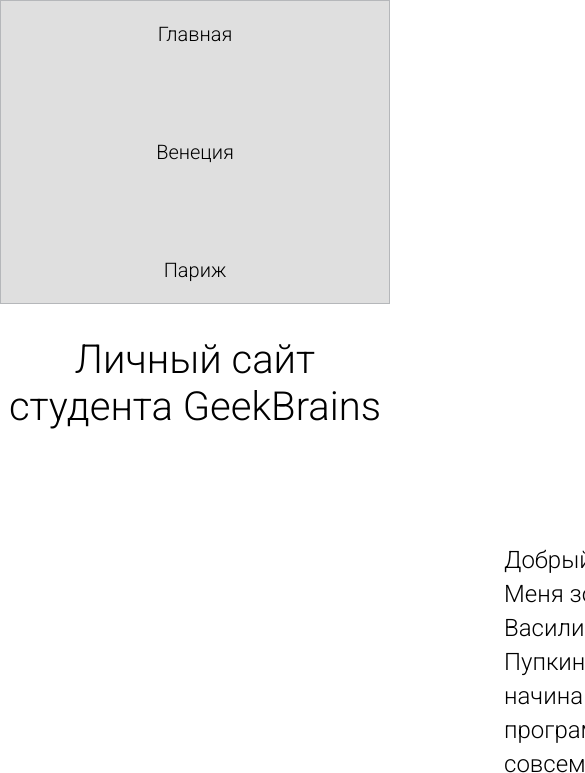
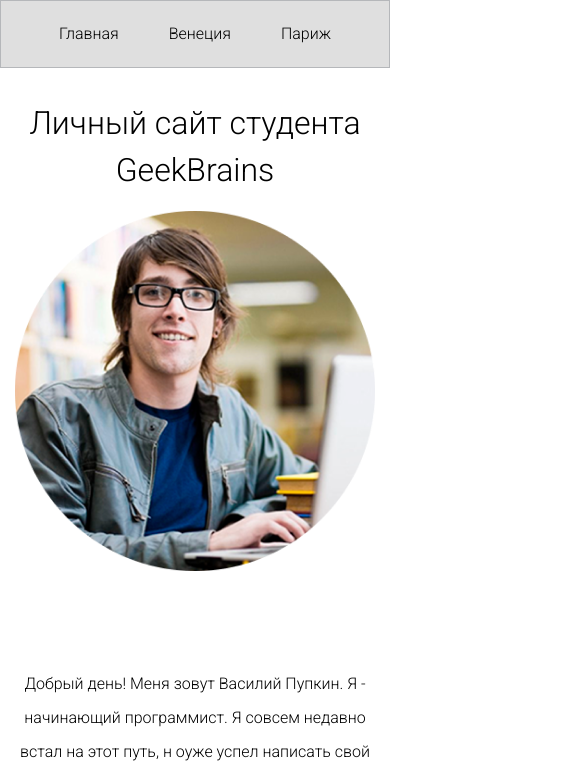
Before and after one commit to Baevar/BootCamp_Prog, a plain HTML site: page index.html in a window 390 px wide. Shown: the top 773 px of the page, 585 px wide, since content can reach past the window. Drawn offline with Linux system fonts and the light colour scheme.

Commit message:
урок10. Создание адаптивного сайта

```diff
--- a/index.html
+++ b/index.html
@@ -14,6 +14,7 @@
 </head>
 
 <body>
+   <div class="wrapper">
     <header class="header">
         <a class="header__link" href="#">Главная</a>
         <a class="header__link" href="#">Венеция</a>
@@ -28,6 +29,7 @@
             На
             этот сайте вы найдете самые любимые фотографии из Венеции и Парижа</p>
     </main>
+   </div>
     <footer class="footer">
         Все права защищены 2024
     </footer>
--- a/style.css
+++ b/style.css
@@ -4,8 +4,21 @@
 }
 
 .center {
-padding-left: calc(50% - 1080px / 2);
-padding-right: calc(50% - 1080px / 2);
+    padding-left: calc(50% - 1080px / 2);
+    padding-right: calc(50% - 1080px / 2);
+}
+
+html , body {
+    min-height: 100vh;
+}
+
+body {
+    display: flex;
+    flex-direction: column;
+}
+
+.wrapper {
+    flex-grow: 1;
 }
 
 .header {
@@ -16,7 +29,7 @@ padding-right: calc(50% - 1080px / 2);
     align-items: center;
     padding-top: 22px;
     padding-bottom: 22px;
-    gap: 96px;
+    gap: 32px;
     border: 1px solid rgb(181, 183, 186);
     background: rgb(223, 223, 223);
 }
@@ -26,15 +39,12 @@ padding-right: calc(50% - 1080px / 2);
     flex-direction: row;
     justify-content: center;
     align-items: center;
-    flex: none;
-    flex-grow: 0;
-    margin: 0px 48px;
+    margin: 0px 22px;
     color: rgb(0, 0, 0);
     font-family: Roboto;
     font-size: 20px;
     font-weight: 300;
     line-height: 22px;
-    letter-spacing: 0%;
     text-align: center;
     text-decoration: none;
 }
@@ -52,8 +62,6 @@ padding-right: calc(50% - 1080px / 2);
 }
 
 .content {
-
-
     margin-top: 32px;
     display: flex;
     flex-direction: row;
@@ -106,3 +114,47 @@ padding-right: calc(50% - 1080px / 2);
     letter-spacing: 0%;
     text-align: center;
 }
+
+@media (max-width: 1024px) {
+    .title {
+        width: 540px;
+        margin: 32px auto 0;
+    }
+
+    .content {
+        flex-direction: column;
+        gap: 32px;
+    }
+
+    .text {
+        text-align: center;
+    }
+}
+
+@media (max-width: 767px) {
+    .header {
+        gap: 6px;
+    }
+
+    .header__link {
+        font-size: 16px;
+    }
+
+    .content {
+        padding-top: 32px;
+    }
+    .center {
+        padding-left: 16px;
+        padding-right: 16px;
+    }
+
+    .title {
+        width: 100%;
+        font-size: 32px;
+    }
+
+    .text {
+        width: 100%;
+        font-size: 16px;
+    }
+}
```
